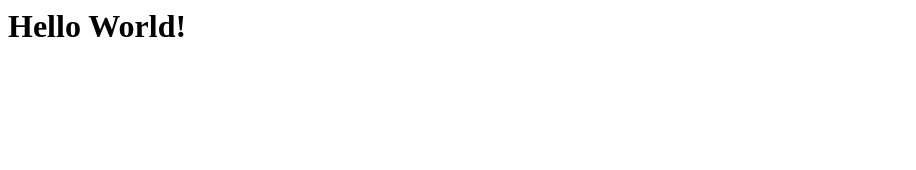
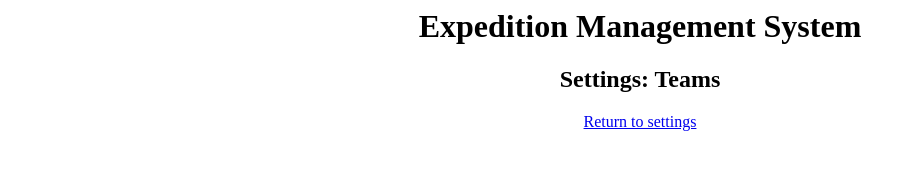
Before and after one commit to james-student/scaling-bassoon, a plain HTML site: page index.html in a window 1280 px wide. Shown: the whole page, without its empty margins (0-916 px from the left). Drawn offline with Linux system fonts and the light colour scheme.

Commit message:
Update stylesheet and added text/buttons

```diff
--- a/index.html
+++ b/index.html
@@ -1 +1,9 @@
-<h1>Hello World!</h1>
+<link rel="stylesheet" type="text/css" href="stylesheet.css">
+
+</head>
+
+<center><h1>Expedition Management System</h1>
+<h2>Settings: Teams</h2>
+<center>
+
+<a href= "ems_settings_v1.html" "button class="button">Return to settings</button>
```
